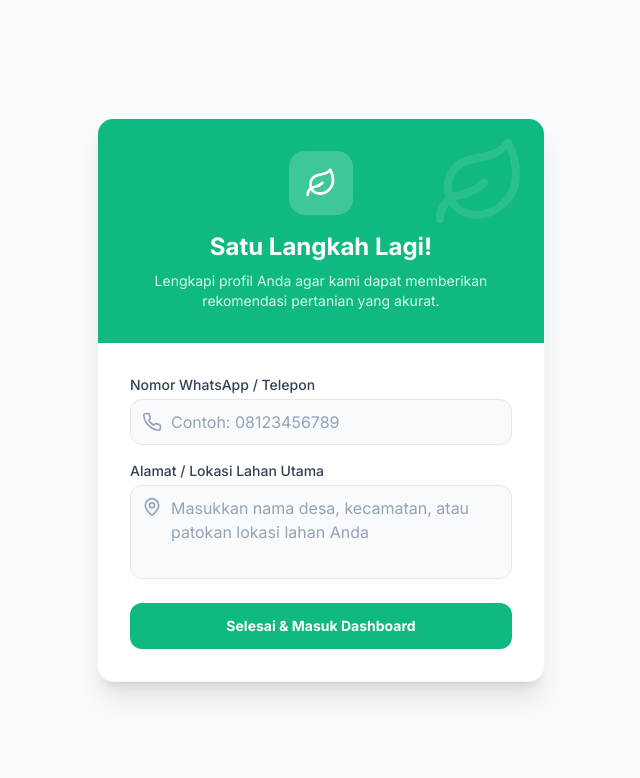
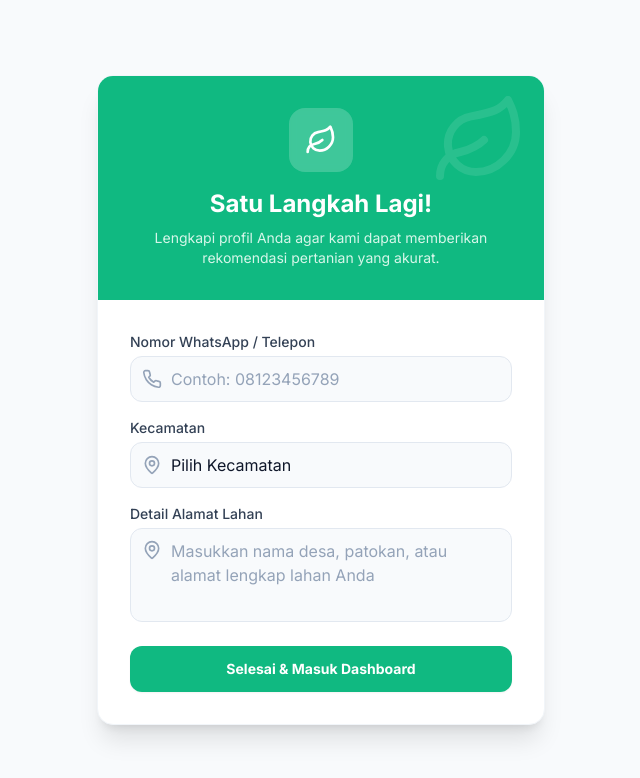
Before and after one commit to DanendraF/FE.HarvestSun-Remake, a Next.js app: page /onboarding in a window 1280 px wide. Shown: the top 778 px of the page, without its empty margins (319-959 px from the left). Built offline with nearby package versions, Linux system fonts and the light colour scheme.

Commit message:
feat: add district dropdown to onboarding form

```diff
--- a/app/onboarding/page.tsx
+++ b/app/onboarding/page.tsx
@@ -11,6 +11,7 @@ export default function OnboardingPage() {
   const [loading, setLoading] = useState(false);
   const [formData, setFormData] = useState({
     phone: '',
+    district: '',
     location: '',
   });
 
@@ -72,8 +73,33 @@ export default function OnboardingPage() {
               </div>
 
               <div>
+                <label htmlFor="district" className="block text-sm font-medium text-slate-700 mb-1">
+                  Kecamatan
+                </label>
+                <div className="relative">
+                  <div className="absolute inset-y-0 left-0 pl-3 flex items-center pointer-events-none">
+                    <MapPin className="h-5 w-5 text-slate-400" />
+                  </div>
+                  <select
+                    id="district"
+                    name="district"
+                    required
+                    className="block w-full pl-10 pr-3 py-2.5 border border-slate-200 rounded-xl focus:ring-2 focus:ring-emerald-500 focus:border-emerald-500 bg-slate-50 text-slate-900 transition-colors appearance-none"
+                    value={formData.district}
+                    onChange={(e) => setFormData({ ...formData, district: e.target.value })}
+                  >
+                    <option value="" disabled>Pilih Kecamatan</option>
+                    <option value="Kecamatan A">Kecamatan A</option>
+                    <option value="Kecamatan B">Kecamatan B</option>
+                    <option value="Kecamatan C">Kecamatan C</option>
+                    <option value="Kecamatan D">Kecamatan D</option>
+                  </select>
+                </div>
+              </div>
+
+              <div>
                 <label htmlFor="location" className="block text-sm font-medium text-slate-700 mb-1">
-                  Alamat / Lokasi Lahan Utama
+                  Detail Alamat Lahan
                 </label>
                 <div className="relative">
                   <div className="absolute top-3 left-3 flex items-start pointer-events-none">
@@ -85,7 +111,7 @@ export default function OnboardingPage() {
                     rows={3}
                     required
                     className="block w-full pl-10 pr-3 py-2.5 border border-slate-200 rounded-xl focus:ring-2 focus:ring-emerald-500 focus:border-emerald-500 bg-slate-50 text-slate-900 placeholder:text-slate-400 transition-colors resize-none"
-                    placeholder="Masukkan nama desa, kecamatan, atau patokan lokasi lahan Anda"
+                    placeholder="Masukkan nama desa, patokan, atau alamat lengkap lahan Anda"
                     value={formData.location}
                     onChange={(e) => setFormData({ ...formData, location: e.target.value })}
                   />
--- a/lib/api/authService.ts
+++ b/lib/api/authService.ts
@@ -3,6 +3,7 @@ import { fetchWithAuth } from './client';
 export interface OnboardingData {
   phone: string;
   location: string;
+  district: string;
 }
 
 export const authService = {
```
